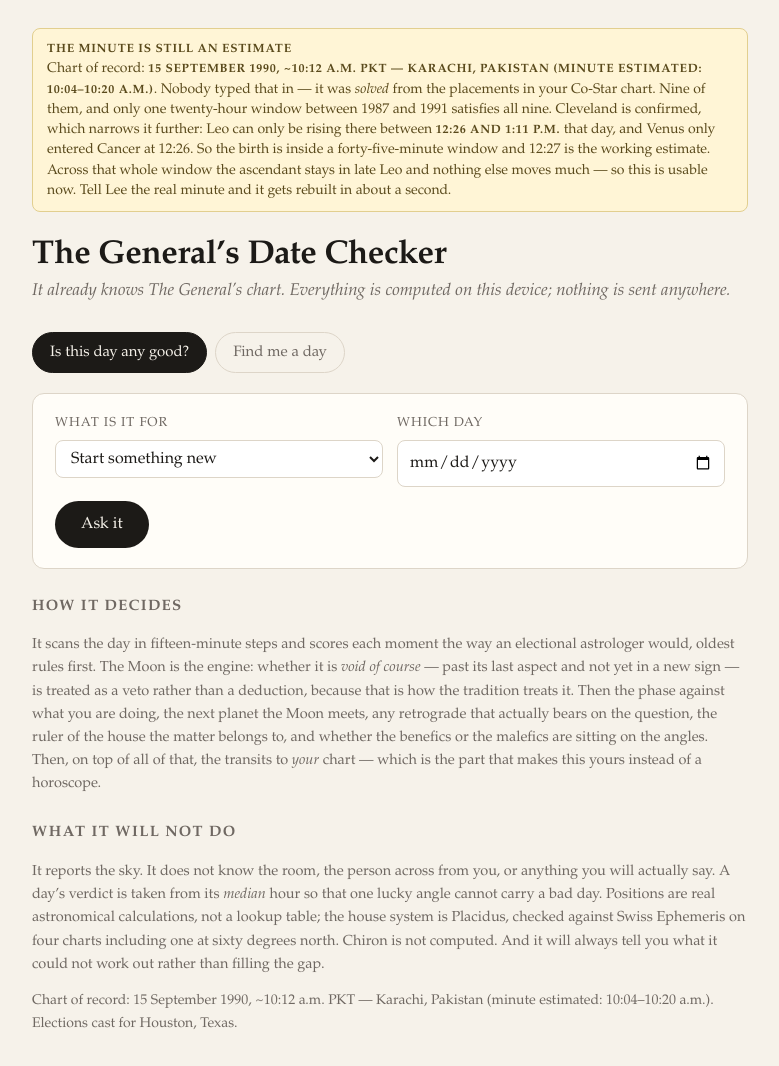
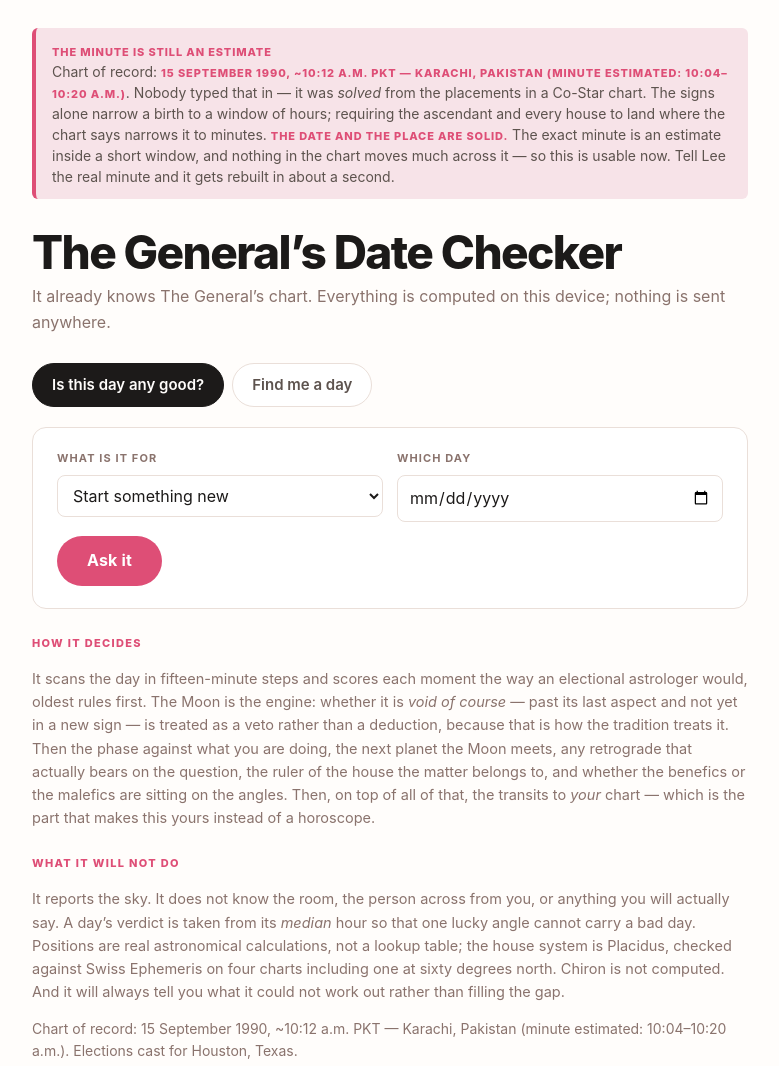
Before and after one commit to czocher2-boop/the-general, a plain HTML site: page index.html in a window 1280 px wide. Shown: the whole page, without its empty margins (250-1029 px from the left). Drawn offline with Linux system fonts and the light colour scheme.

Commit message:
Add files via upload

```diff
--- a/index.html
+++ b/index.html
@@ -2,44 +2,44 @@
 <meta name="viewport" content="width=device-width,initial-scale=1">
 <title>The Date Checker — Katie's copy</title>
 <style>
-:root{--bone:#f6f2ea;--ink:#1c1a17;--mute:#6f6862;--line:#ddd5c8;--rasp:#9d1f47;--good:#2f6b46;--card:#fffdf8}
+:root{--bone:#fffdfb;--ink:#1c1a19;--mute:#8a736d;--line:#eadfd9;--rasp:#de4e76;--rose:#c9807a;--blush:#f7e3e8;--blush2:#f2d3dc;--gold:#c9a97c;--warm:#f0e7e1;--sec:#5d534e;--card:#ffffff}
 *{box-sizing:border-box}
 body{margin:0;background:var(--bone);color:var(--ink);
- font-family:"Iowan Old Style","Palatino Linotype",Palatino,Charter,Georgia,serif;
- font-size:17px;line-height:1.55;-webkit-font-smoothing:antialiased}
+ font-family:Inter,-apple-system,BlinkMacSystemFont,"Segoe UI",sans-serif;
+ font-size:17px;line-height:1.6;-webkit-font-smoothing:antialiased}
 .wrap{max-width:760px;margin:0 auto;padding:28px 22px 80px}
-.prov{background:#fff5d6;border:1px solid #e2cf8f;border-radius:8px;padding:10px 14px;font-size:14px;
- line-height:1.45;color:#5a4a1c;margin-bottom:26px}
-.prov b{letter-spacing:.06em;font-size:12px;text-transform:uppercase}
-h1{font-size:33px;line-height:1.12;margin:0 0 4px;font-weight:600;letter-spacing:-.01em}
-.sub{color:var(--mute);font-style:italic;margin:0 0 26px}
+.prov{background:var(--blush);border:0;border-left:4px solid var(--rasp);border-radius:6px;padding:12px 16px;
+ font-size:14px;line-height:1.5;color:var(--sec);margin-bottom:30px}
+.prov b{letter-spacing:.08em;font-size:11px;text-transform:uppercase;color:var(--rasp);font-weight:800}
+h1{font-size:46px;line-height:1.02;margin:0 0 8px;font-weight:800;letter-spacing:-.035em}
+.sub{color:var(--mute);margin:0 0 28px;font-size:16px}
 .tabs{display:flex;gap:8px;margin-bottom:20px;flex-wrap:wrap}
-.tab{border:1px solid var(--line);background:transparent;border-radius:999px;padding:8px 17px;cursor:pointer;
- font:inherit;font-size:15px;color:var(--mute)}
-.tab[aria-selected=true]{background:var(--ink);color:var(--bone);border-color:var(--ink)}
-.panel{background:var(--card);border:1px solid var(--line);border-radius:12px;padding:20px 22px;margin-bottom:22px}
-label{display:block;font-size:13px;letter-spacing:.07em;text-transform:uppercase;color:var(--mute);margin:0 0 6px}
+.tab{border:1px solid var(--line);background:#fff;border-radius:999px;padding:9px 19px;cursor:pointer;
+ font:inherit;font-size:15px;font-weight:600;color:var(--sec)}
+.tab[aria-selected=true]{background:var(--ink);color:#fffdfb;border-color:var(--ink)}
+.panel{background:var(--card);border:1px solid var(--line);border-radius:14px;padding:22px 24px;margin-bottom:24px}
+label{display:block;font-size:11px;letter-spacing:.1em;text-transform:uppercase;color:var(--mute);font-weight:700;margin:0 0 7px}
 select,input[type=date],input[type=time],input[type=text],input[type=number]{font:inherit;font-size:16px;padding:9px 11px;border:1px solid var(--line);
  border-radius:8px;background:#fff;color:var(--ink);width:100%}
 .row{display:flex;gap:14px;flex-wrap:wrap;margin-bottom:14px}
 .row>div{flex:1 1 220px}
-button.go{font:inherit;font-size:16px;background:var(--ink);color:var(--bone);border:0;border-radius:999px;
- padding:11px 26px;cursor:pointer}
+button.go{font:inherit;font-size:16px;font-weight:700;background:var(--rasp);color:#fff;border:0;border-radius:999px;
+ padding:12px 30px;cursor:pointer;letter-spacing:.01em}
 button.go:disabled{opacity:.45;cursor:default}
-.verdict{text-align:center;padding:8px 0 14px;border-bottom:1px solid var(--line);margin-bottom:16px}
-.vband{font-size:29px;font-weight:600;letter-spacing:.02em;margin:0}
-.vscore{color:var(--mute);font-style:italic;margin:4px 0 0}
-h2{font-size:15px;letter-spacing:.09em;text-transform:uppercase;color:var(--mute);font-weight:600;
- margin:22px 0 9px}
+.verdict{text-align:center;padding:10px 0 18px;border-bottom:1px solid var(--warm);margin-bottom:18px}
+.vband{font-size:40px;font-weight:800;letter-spacing:-.03em;margin:0;color:var(--ink)}
+.vscore{color:var(--mute);margin:6px 0 0;font-size:15px}
+h2{font-size:11px;letter-spacing:.12em;text-transform:uppercase;color:var(--rasp);font-weight:800;
+ margin:26px 0 10px}
 ul.n{list-style:none;padding:0;margin:0}
-ul.n li{padding:5px 0 5px 26px;position:relative;border-bottom:1px dotted var(--line)}
+ul.n li{padding:7px 0 7px 28px;position:relative;border-bottom:1px solid var(--warm)}
 ul.n li:last-child{border-bottom:0}
 ul.n li .m{position:absolute;left:0;top:5px;width:20px;text-align:center;font-size:14px}
-.m.pos{color:#2f6b46}.m.neg{color:var(--rasp)}.m.star{color:#b8860b}
+.m.pos{color:var(--rose)}.m.neg{color:var(--rasp)}.m.star{color:var(--gold)}
 table{width:100%;border-collapse:collapse;font-size:15px}
 td,th{padding:5px 8px;text-align:left;border-bottom:1px solid var(--line)}
-th{font-size:12px;letter-spacing:.07em;text-transform:uppercase;color:var(--mute);font-weight:600}
-tr.me td{background:#efe7d6;font-weight:600}
+th{font-size:10.5px;letter-spacing:.1em;text-transform:uppercase;color:var(--mute);font-weight:800}
+tr.me td{background:var(--blush2);font-weight:700}
 .dim{color:var(--mute);font-size:14px}
 .method{font-size:14.5px;color:var(--mute);line-height:1.6}
 .method h2{margin-top:26px}
@@ -50,12 +50,10 @@ tr.me td{background:#efe7d6;font-weight:600}
 
 <div class="prov" id="prov"><b>The minute is still an estimate</b><br>
 Chart of record: <b id="pv"></b>. Nobody typed that in — it was <i>solved</i> from the placements in
-your Co-Star chart. Nine of them, and only one twenty-hour window between 1987 and 1991 satisfies all
-nine. Cleveland is confirmed, which narrows it further: Leo can only be rising there between
-<b>12:26 and 1:11 p.m.</b> that day, and Venus only entered Cancer at 12:26. So the birth is inside a
-forty-five-minute window and 12:27 is the working estimate. Across that whole window the ascendant
-stays in late Leo and nothing else moves much — so this is usable now. Tell Lee the real minute and
-it gets rebuilt in about a second.</div>
+a Co-Star chart. The signs alone narrow a birth to a window of hours; requiring the ascendant and
+every house to land where the chart says narrows it to minutes. <b>The date and the place are solid.</b>
+The exact minute is an estimate inside a short window, and nothing in the chart moves much across it —
+so this is usable now. Tell Lee the real minute and it gets rebuilt in about a second.</div>
 
 <h1 id="h1">The Date Checker</h1>
 <p class="sub" id="subline">It already knows the chart. Everything is computed on this device; nothing is sent anywhere.</p>
@@ -445,11 +443,13 @@ const PURPOSES={
  meeting:{label:"First meeting, or a date",house:7,keys:["Venus"],wax:1,rx:{Venus:-10}},
  contract:{label:"Sign, agree, negotiate",house:7,keys:["Mercury","Venus"],wax:.5,rx:{Mercury:-16,Venus:-8}},
  interview:{label:"Interview, or be judged for a role",house:10,keys:["Sun","Mercury","Jupiter"],wax:1,rx:{Mercury:-10}},
+ hearing:{label:"Schedule a hearing",house:10,keys:["Mercury","Jupiter"],wax:.5,rx:{Mercury:-16,Jupiter:-6}},
  travel:{label:"Travel, or go somewhere",house:9,keys:["Jupiter"],wax:.5,rx:{Mercury:-6}},
  make:{label:"Begin a piece of work",house:5,keys:["Venus","Sun"],wax:1,rx:{Venus:-6}},
  repair:{label:"A hard conversation, or mending one",house:7,keys:["Venus"],wax:-.5,rx:{Venus:-12,Mercury:-8}},
  money:{label:"Money — buy, sell, commit",house:2,keys:["Venus","Jupiter"],wax:1,rx:{Venus:-10}},
  body:{label:"The body — begin a regimen",house:6,keys:["Sun"],wax:-1,rx:{Mars:-8}},
+ birth:{label:"Giving birth",house:5,keys:["Moon","Venus","Jupiter"],wax:1,rx:{Venus:-6,Mercury:-4}},
  gather:{label:"Gather people",house:11,keys:["Venus","Jupiter"],wax:1,rx:{Venus:-8}}
 };
 const BANDS=[[28,"AUSPICIOUS","the sky is working for you"],[12,"GOOD","clean — nothing classical stands in the way"],
```
